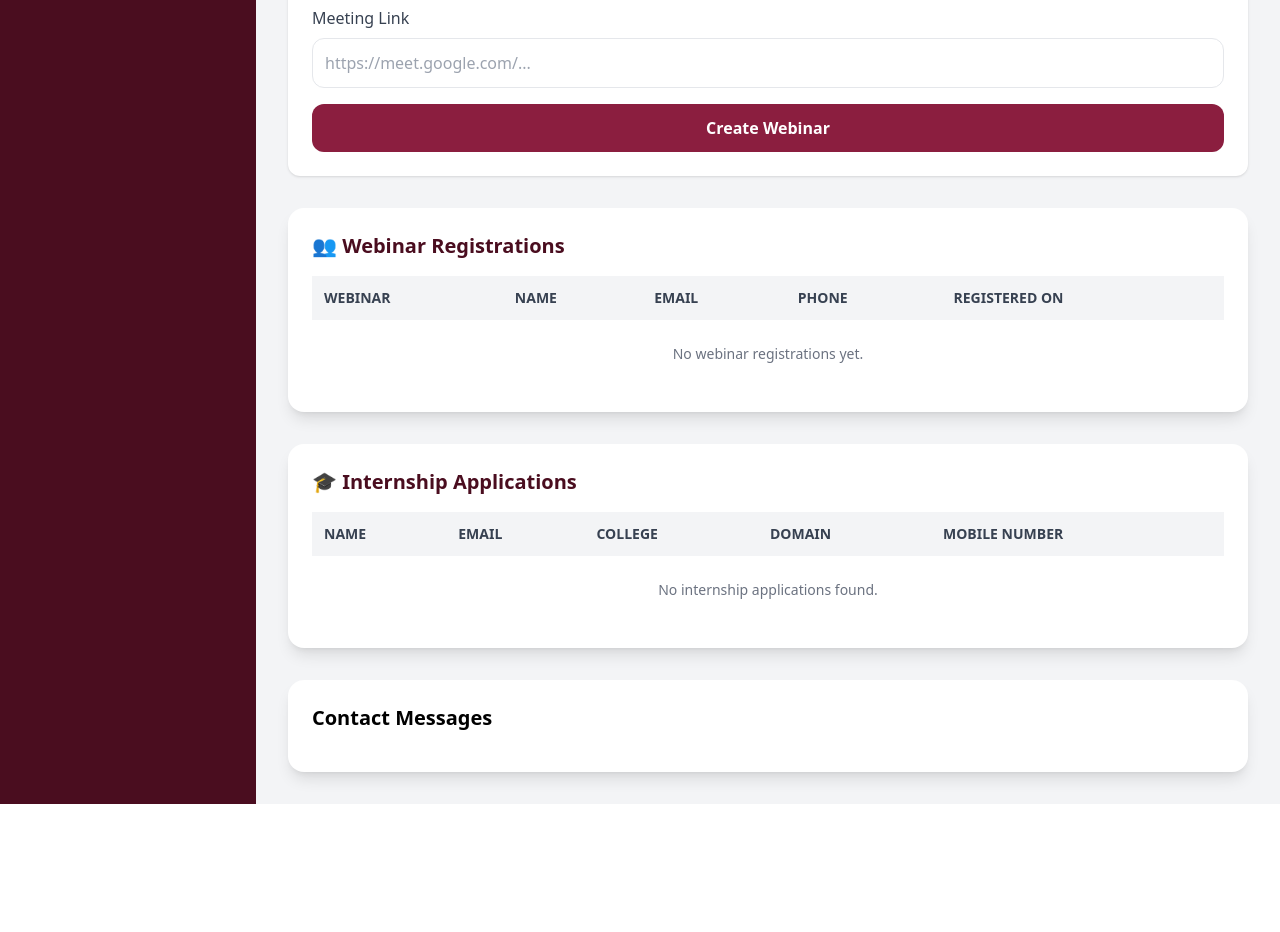
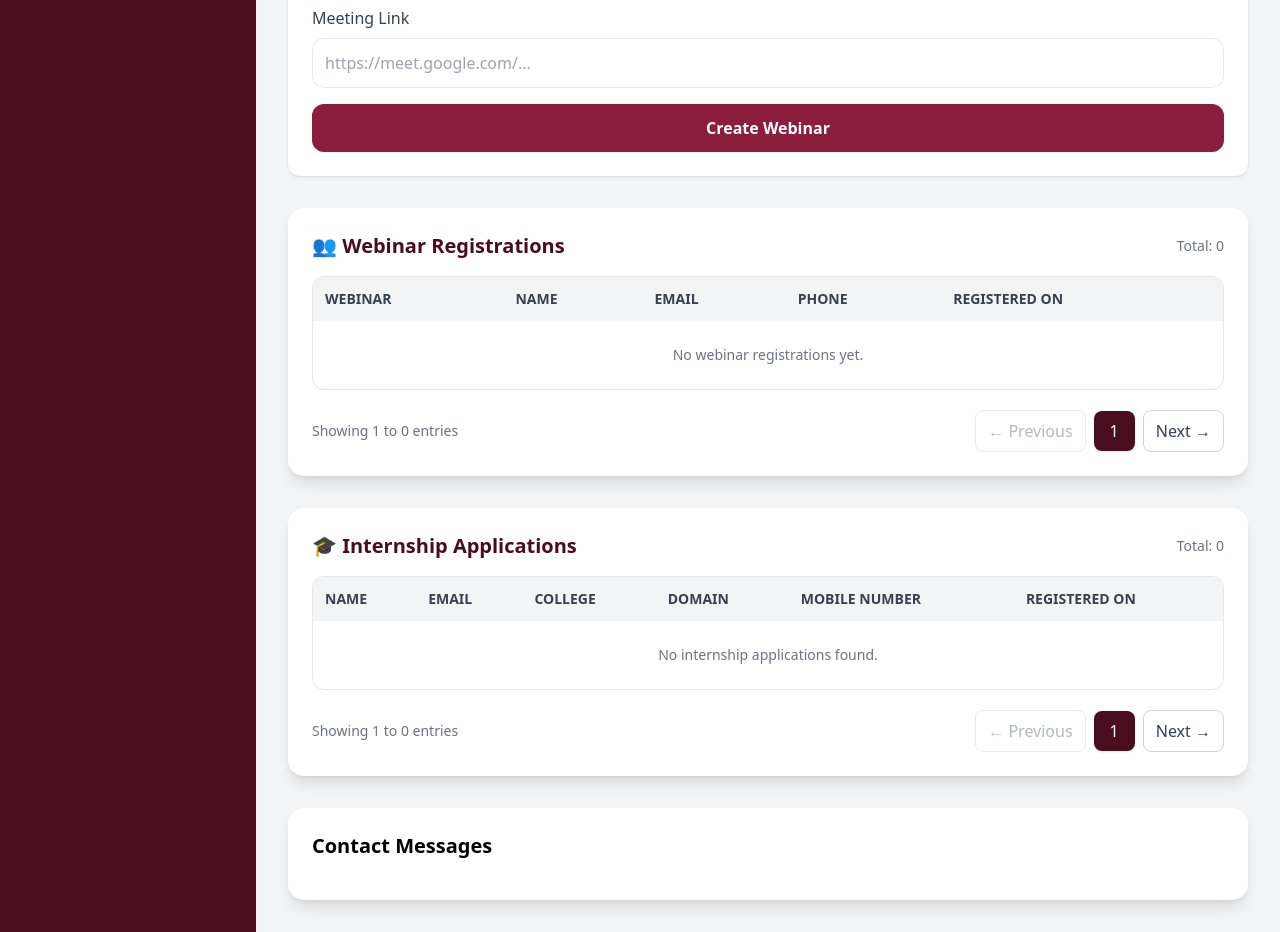
Before and after one commit to vinaysaddanapu9/secretsinthestains, a Flask app: page /admin in a window 1280 px wide. Shown: the part 844-1776 px from the top of the page. Before the commit the page ends 1648 px from the top, so only its background shows below. Run offline with Flask 3, Linux system fonts and the light colour scheme; the visitor is signed in with stand-in values (Sample User, id 1); data that the repository does not hold is empty; some libraries are stand-ins or nearby versions.

Commit message:
Modified the admin page

```diff
--- a/templates/admin.html
+++ b/templates/admin.html
@@ -122,37 +122,61 @@
 </div>
 
 
+<!-- Webinar Registrations -->
 <div class="bg-white rounded-2xl shadow-lg p-6 mt-8">
 
-    <h3 class="text-xl font-bold text-[#4A0D1F] mb-4">
-        👥 Webinar Registrations
-    </h3>
+    <div class="flex items-center justify-between mb-4 flex-wrap gap-2">
+        <h3 class="text-xl font-bold text-[#4A0D1F]">
+            👥 Webinar Registrations
+        </h3>
 
-    <div class="overflow-x-auto">
+        <span class="text-sm text-gray-500">
+            Total: {{ webinar_registrations|length }}
+        </span>
+    </div>
 
-        <table class="min-w-full text-sm text-left">
+    <!-- Scrollable Table -->
+    <div class="overflow-x-auto overflow-y-auto max-h-[500px] rounded-xl border border-gray-200 scrollbar-thin scrollbar-thumb-gray-400 scrollbar-track-gray-100">
 
-            <thead class="bg-gray-100 text-gray-700 uppercase">
+        <table class="min-w-full text-sm text-left border-collapse">
+
+            <thead class="bg-gray-100 text-gray-700 uppercase sticky top-0 z-10">
                 <tr>
-                    <th class="p-3">Webinar</th>
-                    <th class="p-3">Name</th>
-                    <th class="p-3">Email</th>
-                    <th class="p-3">Phone</th>
-                    <th class="p-3">Registered On</th>
+                    <th class="p-3 whitespace-nowrap">Webinar</th>
+                    <th class="p-3 whitespace-nowrap">Name</th>
+                    <th class="p-3 whitespace-nowrap">Email</th>
+                    <th class="p-3 whitespace-nowrap">Phone</th>
+                    <th class="p-3 whitespace-nowrap">Registered On</th>
                 </tr>
             </thead>
 
             <tbody>
             {% for reg in webinar_registrations %}
 
-                <tr class="border-b hover:bg-gray-50">
-                    <td class="p-3 font-medium">{{ reg[1] }}</td>
-                    <td class="p-3">{{ reg[2] }}</td>
-                    <td class="p-3">{{ reg[3] }}</td>
-                    <td class="p-3">{{ reg[4] }}</td>
-                    <td class="p-3 text-gray-600">
-                        {{ reg[5].strftime('%d-%b-%Y %I:%M %p') if reg[5] else '-' }}
+                <tr class="border-b hover:bg-gray-50 transition">
+
+                    <td class="p-3 font-medium whitespace-nowrap">
+                        <span class="bg-[#4A0D1F]/10 text-[#4A0D1F] px-3 py-1 rounded-full text-xs font-medium">
+                            {{ reg[1] }}
+                        </span>
                     </td>
+
+                    <td class="p-3 whitespace-nowrap">
+                        {{ reg[2] }}
+                    </td>
+
+                    <td class="p-3 whitespace-nowrap">
+                        {{ reg[3] }}
+                    </td>
+
+                    <td class="p-3 whitespace-nowrap">
+                        {{ reg[4] }}
+                    </td>
+
+                    <td class="p-3 whitespace-nowrap text-gray-600">
+                        {{ reg[5].strftime('%d %b %Y') if reg[5] else '-' }}
+                    </td>
+
                 </tr>
 
             {% else %}
@@ -169,27 +193,63 @@
         </table>
 
     </div>
+
+    <!-- Pagination UI -->
+    <div class="flex items-center justify-between mt-5 flex-wrap gap-3">
+
+        <p class="text-sm text-gray-500">
+            Showing <span class="font-medium">1</span> to
+            <span class="font-medium">{{ webinar_registrations|length }}</span>
+            entries
+        </p>
+
+        <div class="flex items-center gap-2">
+
+            <button class="px-3 py-2 rounded-lg border border-gray-300 text-gray-500 hover:bg-gray-100 disabled:opacity-50"
+                    disabled>
+                ← Previous
+            </button>
+
+            <button class="px-4 py-2 rounded-lg bg-[#4A0D1F] text-white font-medium shadow">
+                1
+            </button>
+
+            <button class="px-3 py-2 rounded-lg border border-gray-300 text-gray-700 hover:bg-gray-100">
+                Next →
+            </button>
+
+        </div>
+    </div>
+
 </div>
 
 
 <!-- Internship Applications -->
 <div class="bg-white rounded-2xl shadow-lg p-6 mt-8">
 
-    <h3 class="text-xl font-bold text-[#4A0D1F] mb-4">
-        🎓 Internship Applications
-    </h3>
+    <div class="flex items-center justify-between mb-4">
+        <h3 class="text-xl font-bold text-[#4A0D1F]">
+            🎓 Internship Applications
+        </h3>
 
-    <div class="overflow-x-auto">
+        <span class="text-sm text-gray-500">
+            Total: {{ applications|length }}
+        </span>
+    </div>
 
-        <table class="min-w-full text-sm text-left">
+    <!-- Scrollable Table -->
+    <div class="overflow-x-auto overflow-y-auto max-h-[500px] rounded-xl border border-gray-200 scrollbar-thin scrollbar-thumb-gray-400 scrollbar-track-gray-100">
 
-            <thead class="bg-gray-100 text-gray-700 uppercase">
+        <table class="min-w-full text-sm text-left border-collapse">
+
+            <thead class="bg-gray-100 text-gray-700 uppercase sticky top-0 z-10">
                 <tr>
-                    <th class="p-3">Name</th>
-                    <th class="p-3">Email</th>
-                    <th class="p-3">College</th>
-                    <th class="p-3">Domain</th>
-                    <th class="p-3">Mobile Number</th>
+                    <th class="p-3 whitespace-nowrap">Name</th>
+                    <th class="p-3 whitespace-nowrap">Email</th>
+                    <th class="p-3 whitespace-nowrap">College</th>
+                    <th class="p-3 whitespace-nowrap">Domain</th>
+                    <th class="p-3 whitespace-nowrap">Mobile Number</th>
+                    <th class="p-3 whitespace-nowrap">Registered on</th>
                 </tr>
             </thead>
 
@@ -197,18 +257,40 @@
 
             {% for app in applications %}
 
-                <tr class="border-b hover:bg-gray-50">
-                    <td class="p-3 font-medium">{{ app[1] }}</td>
-                    <td class="p-3">{{ app[2] }}</td>
-                    <td class="p-3">{{ app[3] }}</td>
-                    <td class="p-3">{{ app[4] }}</td>
-                    <td class="p-3">{{ app[5] }}</td>
+                <tr class="border-b hover:bg-gray-50 transition">
+
+                    <td class="p-3 font-medium whitespace-nowrap">
+                        {{ app[1] }}
+                    </td>
+
+                    <td class="p-3 whitespace-nowrap">
+                        {{ app[2] }}
+                    </td>
+
+                    <td class="p-3 whitespace-nowrap">
+                        {{ app[3] }}
+                    </td>
+
+                    <td class="p-3">
+                        <span class="bg-[#4A0D1F]/10 text-[#4A0D1F] px-3 py-1 rounded-full text-xs font-medium">
+                            {{ app[4] }}
+                        </span>
+                    </td>
+
+                    <td class="p-3 whitespace-nowrap">
+                        {{ app[5] }}
+                    </td>
+
+                    <td class="p-3 whitespace-nowrap text-gray-600">
+                        {{ app[6].strftime('%d %b %Y') }}
+                    </td>
+
                 </tr>
 
             {% else %}
 
                 <tr>
-                    <td colspan="5" class="text-center p-6 text-gray-500">
+                    <td colspan="6" class="text-center p-6 text-gray-500">
                         No internship applications found.
                     </td>
                 </tr>
@@ -219,6 +301,33 @@
 
         </table>
 
+    </div>
+
+    <!-- Pagination UI -->
+    <div class="flex items-center justify-between mt-5 flex-wrap gap-3">
+
+        <p class="text-sm text-gray-500">
+            Showing <span class="font-medium">1</span> to
+            <span class="font-medium">{{ applications|length }}</span>
+            entries
+        </p>
+
+        <div class="flex items-center gap-2">
+
+            <button class="px-3 py-2 rounded-lg border border-gray-300 text-gray-500 hover:bg-gray-100 disabled:opacity-50"
+                    disabled>
+                ← Previous
+            </button>
+
+            <button class="px-4 py-2 rounded-lg bg-[#4A0D1F] text-white font-medium shadow">
+                1
+            </button>
+
+            <button class="px-3 py-2 rounded-lg border border-gray-300 text-gray-700 hover:bg-gray-100">
+                Next →
+            </button>
+
+        </div>
     </div>
 
 </div>
--- a/templates/alumni.html
+++ b/templates/alumni.html
@@ -62,7 +62,7 @@
 
                             <div class="absolute -bottom-4 left-1/2 -translate-x-1/2">
                                 <span class="bg-[#7a1830] text-white px-5 py-2 rounded-full text-sm font-bold shadow-lg whitespace-nowrap">
-                                    ✨ CUET PG Qualified
+                                    ✨ CUET PG 2026 Qualified
                                 </span>
                             </div>
 
```
